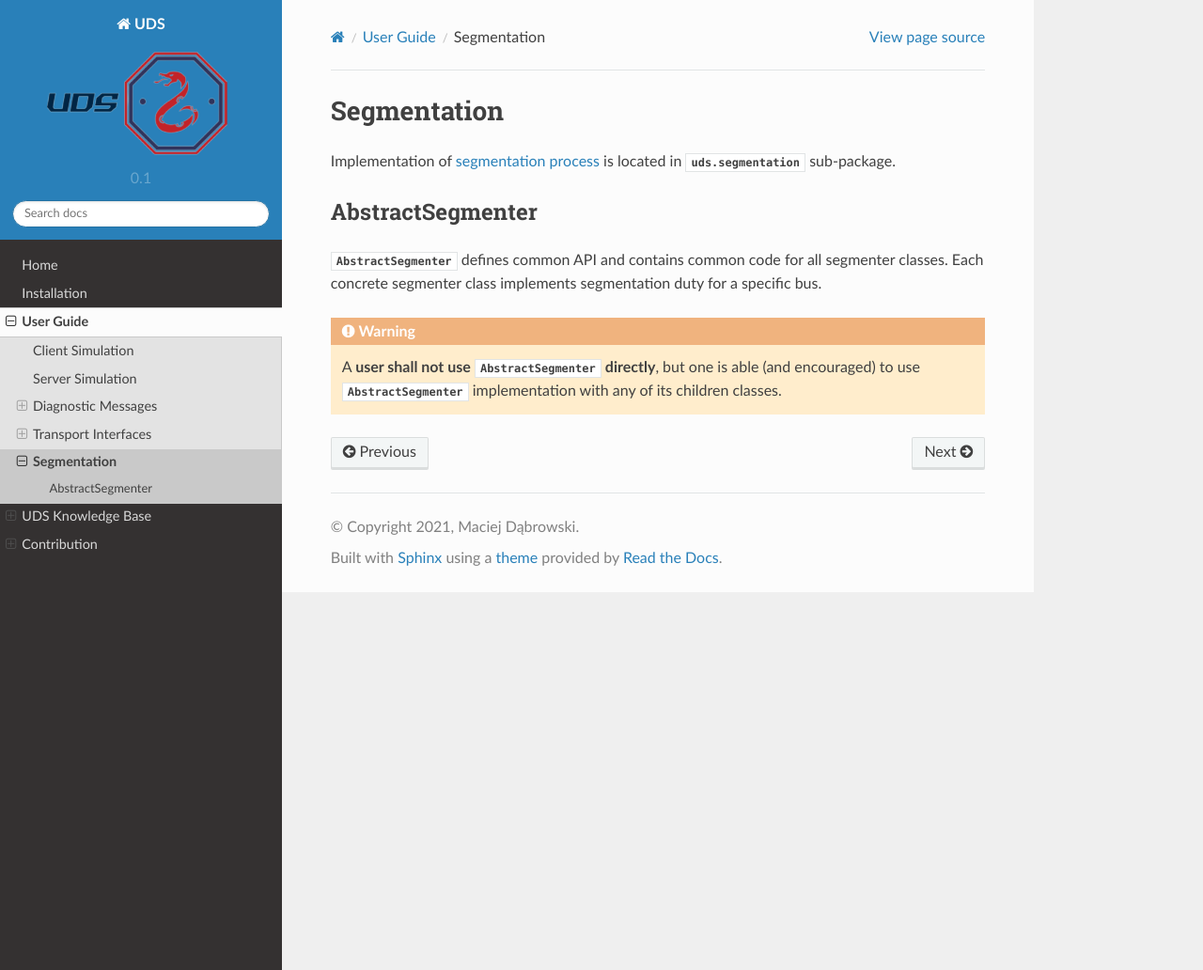
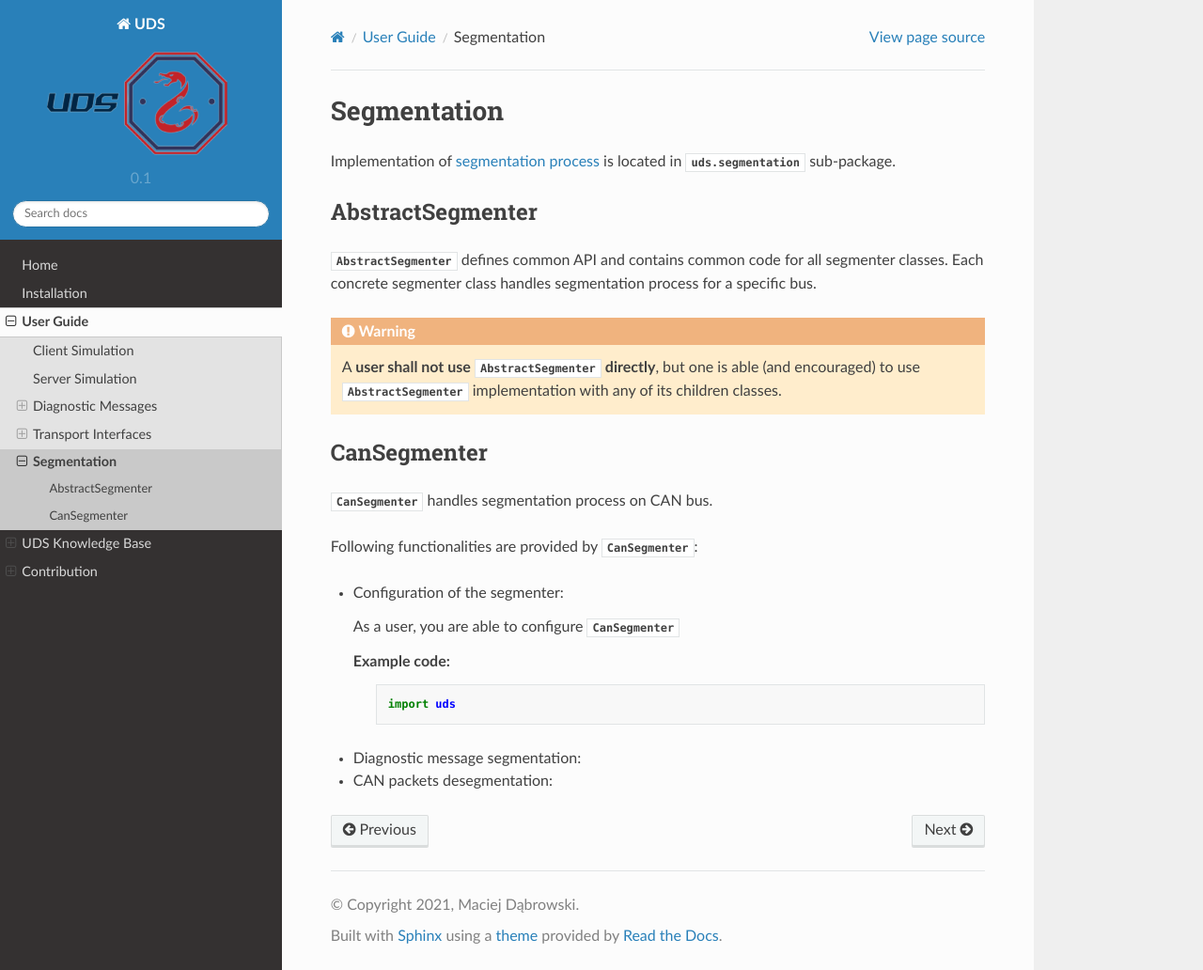
Before and after one commit to mdabrowski1990/uds, a Sphinx documentation site: the page built from docs/source/pages/user_guide/segmentation.rst, in a window 1280 px wide and 1032 px high. Shown: the whole window at 94% size. Built offline with Sphinx 7.4.7 and the Read the Docs theme 2.0.0, drawn with Linux system fonts in a browser that asks for light colours; pages that are not in the unit, such as notebooks, are missing from menus.

Commit message:
Update segmentation.rst
initiate documentation

```diff
--- a/docs/source/pages/user_guide/segmentation.rst
+++ b/docs/source/pages/user_guide/segmentation.rst
@@ -7,8 +7,31 @@ sub-package.
 AbstractSegmenter
 -----------------
 :class:`~uds.segmentation.abstract_segmenter.AbstractSegmenter` defines common API and contains common code for all
-segmenter classes. Each concrete segmenter class implements segmentation duty for a specific bus.
+segmenter classes. Each concrete segmenter class handles segmentation process for a specific bus.
 
 .. warning:: A **user shall not use** :class:`~uds.segmentation.abstract_segmenter.AbstractSegmenter` **directly**,
     but one is able (and encouraged) to use :class:`~uds.segmentation.abstract_segmenter.AbstractSegmenter`
     implementation with any of its children classes.
+
+
+CanSegmenter
+------------
+:class:`~uds.segmentation.can_segmenter.CanSegmenter` handles segmentation process on CAN bus.
+
+Following functionalities are provided by :class:`~uds.segmentation.can_segmenter.CanSegmenter`:
+
+- Configuration of the segmenter:
+
+  As a user, you are able to configure :class:`~uds.segmentation.can_segmenter.CanSegmenter`
+
+
+  **Example code:**
+
+    .. code-block::  python
+
+        import uds
+
+
+- Diagnostic message segmentation:
+
+- CAN packets desegmentation:
```
